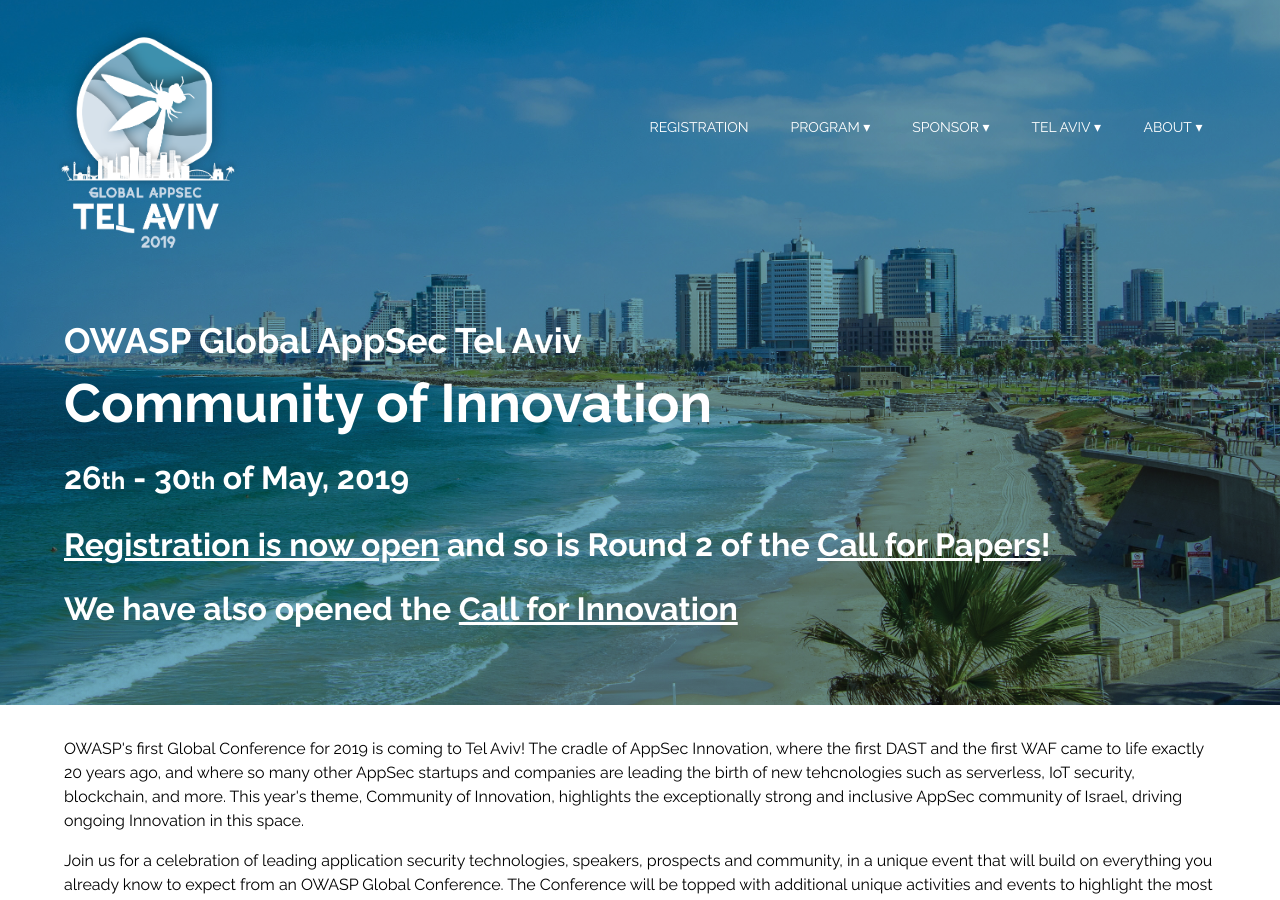
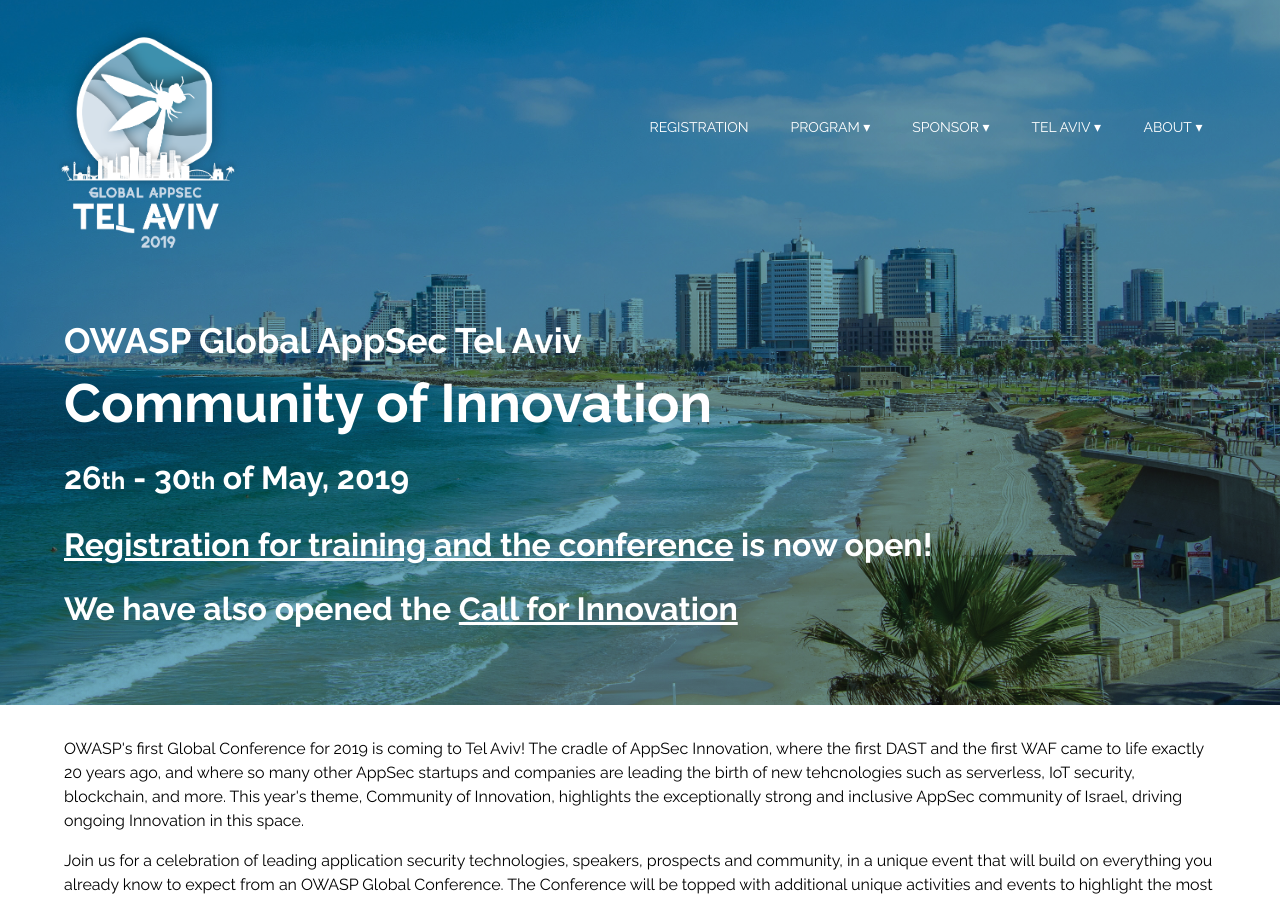
Before and after one commit to OWASP/AppSecTLV2019, a Jekyll site: the page built from index.html, in a window 1280 px wide and 900 px high. Built offline with Jekyll 4.4.1, drawn with Linux system fonts in a browser that asks for light colours.

Commit message:
Remove CFP from the front page

```diff
--- a/index.html
+++ b/index.html
@@ -8,7 +8,7 @@
 		<h2 style="margin-top:1em;">OWASP Global AppSec Tel Aviv</h2>
 		<h1>Community of Innovation</h1>
 		<h3>26<sub>th</sub> - 30<sub>th</sub> of May, 2019</h3>
-		<h3><a href="/registration/">Registration is now open</a> and so is Round 2 of the <a href="https://owasp.submittable.com/submit/132865/global-appsec-tel-aviv-2019-call-for-papers" target="_blank">Call for Papers</a>!</h3>
+		<h3><a href="/registration/">Registration for training and the conference</a> is now open!</h3>
 		<h3>We have also opened the <a href="/program/innovation-fair">Call for Innovation</a></h3>
 	</div>
 
```
